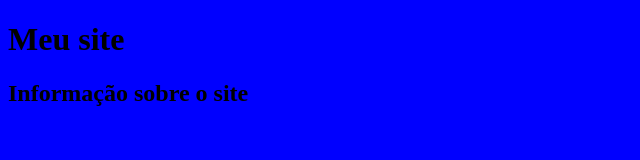
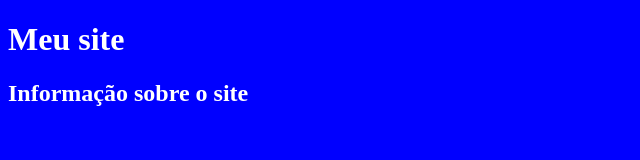
Before and after one commit to felipez3r0/teste-git, a plain HTML site: page index.html in a window 1280 px wide. Shown: the whole page, without its empty margins (0-640 px from the left). Drawn offline with Linux system fonts and the light colour scheme.

Commit message:
Atualiza título da página e altera a cor do texto para branco

```diff
--- a/index.html
+++ b/index.html
@@ -3,7 +3,7 @@
 <head>
     <meta charset="UTF-8">
     <meta name="viewport" content="width=device-width, initial-scale=1.0">
-    <title>Meu site</title>
+    <title>Meu site - Git</title>
     <link rel="stylesheet" href="style.css">
 </head>
 <body>
--- a/style.css
+++ b/style.css
@@ -1,3 +1,4 @@
 body{
     background-color: blue;
+    color: #fff;
 }
```
